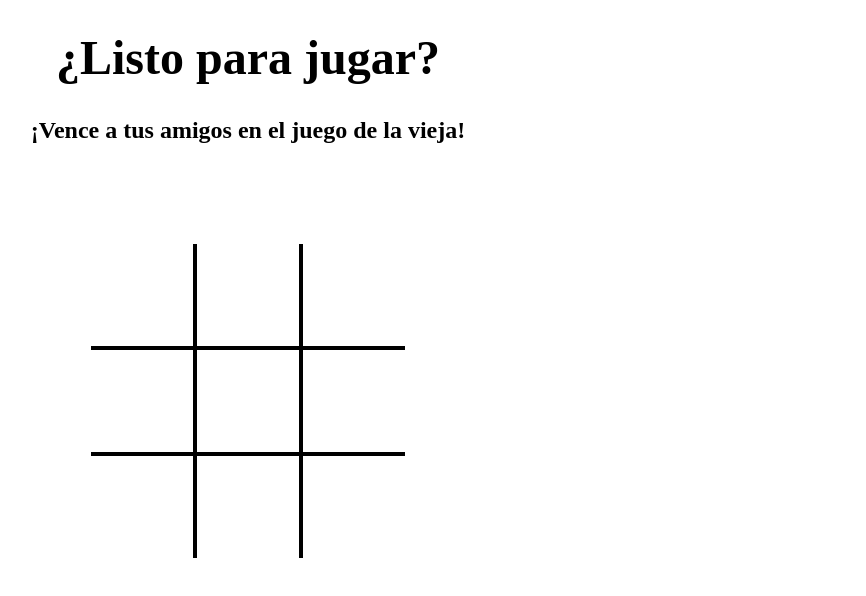
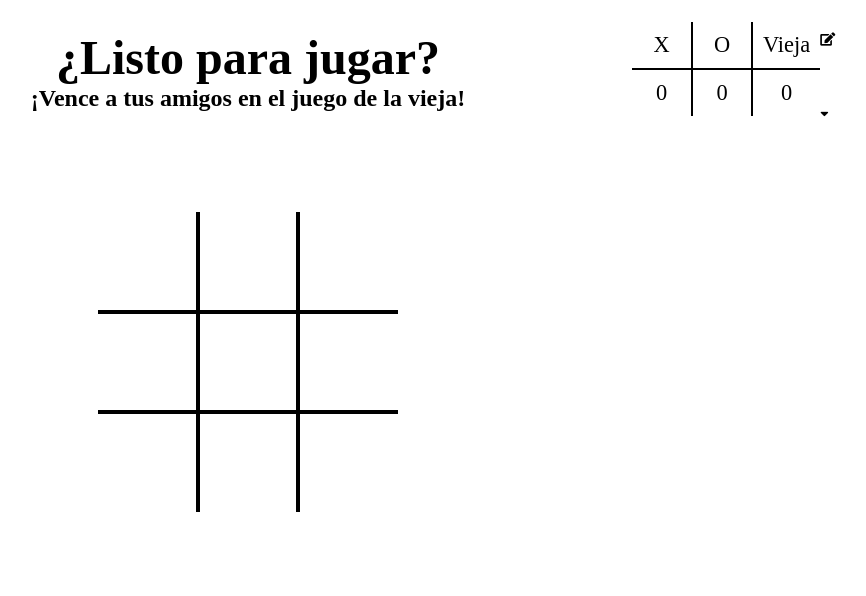
Before and after one commit to gabodt16/Angular, an Angular app in the folder ticTacToe/: page / in a window 1280 px wide. Shown: the top 596 px of the page, without its empty margins (392-1258 px from the left). Built offline with nearby package versions, Linux system fonts and the light colour scheme.

Commit message:
pop up sin animaciones y edición de nombres lista

```diff
--- a/ticTacToe/src/app/app.component.css
+++ b/ticTacToe/src/app/app.component.css
@@ -1,6 +1,9 @@
 /* Globales */
 
-*{
+* {
+	padding: 0;
+	margin: 0;
+    box-sizing:border-box;
     text-align: center;
 }
 
@@ -28,24 +31,21 @@ header h2{
 
 /* Table */
 
-table{
-    margin: 0 100px;
+#tablero table{
     display: inline-block;
     border-collapse: collapse;
-    /*background-color: aqua;*/
 }
 
-td{
+#tablero table td{
     width: 100px;
     height: 100px;
-    /*background-color: greenyellow;*/
 }
 
-td:first-child{
+#tablero table td:first-child{
     border-right: 4px solid black;
 }
 
-td:last-child{
+#tablero table td:last-child{
     border-left: 4px solid black;
 }
 
@@ -65,7 +65,7 @@ img{
     background: none;
     padding: 10px 20px;
     font-size: 20px;
-    font-family: "montserrat";
+    font-family: "montserrat", sans-serif;
     cursor: pointer;
     margin: 60px 20px;
     transition: 0.8s;
@@ -122,3 +122,112 @@ img{
 .btn1:hover::before, .btn2:hover::before{
     height: 180%;
 }
+
+/* Marcador */
+
+#marcador{
+    position: absolute;
+    bottom: 85%;
+    left: 80%;
+}
+
+#marcador table{
+    display: inline-block;
+    border-collapse: collapse;
+    font-size: 1.4rem;
+}
+
+
+
+#marcador table td{
+    width: 60px;
+    height: 35px;
+    padding: 10px;
+}
+
+#marcador table tr:first-child {
+    border-bottom: 2px solid black;
+}
+
+#marcador table td:first-child{
+    border-right: 2px solid black;
+}
+
+#marcador table td:last-child{
+    border-left: 2px solid black;
+}
+
+#marcador button{
+    background: none;
+    border: none;
+    cursor: pointer;
+}
+
+#editBnt{
+    position: absolute;
+    top: 10%;
+}
+
+/* Pop Up para editar los nombres */
+
+.overlay{
+    font-family: "monserrat", sans-serif;
+    background-color: rgba(0, 0, 0, .3);
+    position: fixed;
+    top: 0;
+    bottom: 0;
+    left: 0;
+    right: 0;
+    display: flex;
+    align-items: center;
+    justify-content: center;
+}
+
+.popUp{
+    background: #f8f8f8;
+    box-shadow: 0px 0px 5px 0px rgba(0, 0, 0, .3);
+    border-radius: 3px;
+    padding: 20px;
+    width: 35%;
+}
+
+.popUp .cerrarPopUp{
+    font-size: 16px;
+    line-height: 16px;
+    display: block;
+    text-align: right;
+    color: #bbbbbb;
+    transition: 0.3s;
+}
+
+.popUp .cerrarPopUp:hover {
+    color: #000;
+}
+
+.popUp h3{
+    font-size: 36px;
+    font-weight: 600;
+    margin-bottom: 20px;
+    /*opacity: 0;*/
+}
+
+.popUp h4{
+    font-size: 26px;
+    font-weight: 300;
+    margin-bottom: 40px;
+    /*opacity: 0;*/
+}
+
+.contenedorInputs{
+    width: 100%;
+    height: 52px;
+    margin-bottom: 20px;
+    line-height: 52px;
+    font-size: 18px;
+}
+
+.btnPopUp{
+    border-radius: 3px;
+}
+
+/* Animaciones del pop up */
--- a/ticTacToe/src/app/app.component.html
+++ b/ticTacToe/src/app/app.component.html
@@ -5,7 +5,16 @@
   <h1 *ngIf="finDelJuego" id="mensajeGanador">¡{{mensajeGanador}} <img src="{{imgGanador}}">!</h1>
 </header>
 
-<section>
+<aside id="marcador">
+  <table>
+    <tr><td>{{x}}</td> <td>{{o}}</td> <td>Vieja</td></tr>
+    <tr><td>{{ptosX}}</td> <td>{{ptosO}}</td> <td>{{ptosV}}</td></tr>
+  </table>
+  <button (click)="abrirPopUp()" id="editBnt"><i class="fas fa-edit"></i></button>
+  <button id="verPtos"><i class="fas fa-sort-down"></i></button>
+</aside><!-- #marcador -->
+
+<section id="tablero">
   <div class="contenedor">
     <table>
       <tr>
@@ -26,11 +35,32 @@
         <td (click)="ponerMarca(8)" id="casilla9"><img src="{{urls[8]}}" *ngIf="urls[8].length > 0"></td>
       </tr>
     </table>
-  </div>
+  </div><!-- .contenedor -->
 
   <button (click)="seRindio()" *ngIf="finDelJuego" class="btn btn1">¿Ya te rendiste?</button>
   <button (click)="reiniciar()" *ngIf="finDelJuego" class="btn btn2">¡Quiero la revancha!</button>
-</section>
+</section><!-- #tablero -->
+
+<section *ngIf="estadoPopUp" id="contPopUp">
+  <div class="overlay">
+    <div class="popUp">
+      <a href="#" (click)="cerrarPopUp()" id="cerrarPopUp" class="cerrarPopUp"><i class="fas fa-times"></i></a>
+      <h3>Elige tu nombre</h3>
+      <h4>y dale un toque personal</h4>
+
+      <div class="contenedorInputs">
+        <div class="imput_area">
+          Nombre del jugador 1 (x) <input [(ngModel)]="x" class="input_text">
+        </div>
+        <div class="imput_area">
+          Nombre del jugador 2 (o) <input [(ngModel)]="o" class="input_text">
+        </div>
+      </div>
+
+      <button (click)="cerrarPopUp()" class="btn btn2 btnPopUp">Listo</button>
+    </div><!-- .popUp -->
+  </div><!-- .overlay -->
+</section><!-- #contPopUp -->
 
 <footer>
 
--- a/ticTacToe/src/app/app.component.ts
+++ b/ticTacToe/src/app/app.component.ts
@@ -15,6 +15,12 @@ export class AppComponent {
   finDelJuego : boolean = false;
   imgGanador : string = "";
   mensajeGanador : string = "";
+  x : string = "X";
+  o : string = "O";
+  ptosX : number = 0;
+  ptosO : number = 0;
+  ptosV : number = 0;
+  estadoPopUp : boolean = false;
 
 
   ponerMarca(num){
@@ -42,28 +48,28 @@ export class AppComponent {
 
     if (this.urls[0] === this.urls[1] && this.urls[0] === this.urls[2] && this.urls[0] !== "") {
       this.finDelJuego = true;
-      this.mostrarMensajeGanador(true, this.urls[0])
+      this.mostrarMensajeGanador(true, this.urls[0]);
     }else if (this.urls[0] === this.urls[3] && this.urls[0] === this.urls[6] && this.urls[0] !== "") {
       this.finDelJuego = true;
-      this.mostrarMensajeGanador(true, this.urls[0])
+      this.mostrarMensajeGanador(true, this.urls[0]);
     }else if (this.urls[0] === this.urls[4] && this.urls[0] === this.urls[8] && this.urls[0] !== "") {
       this.finDelJuego = true;
-      this.mostrarMensajeGanador(true, this.urls[0])
+      this.mostrarMensajeGanador(true, this.urls[0]);
     }else if (this.urls[1] === this.urls[4] && this.urls[1] === this.urls[7] && this.urls[1] !== "") {
       this.finDelJuego = true;
-      this.mostrarMensajeGanador(true, this.urls[1])
+      this.mostrarMensajeGanador(true, this.urls[1]);
     }else if (this.urls[2] === this.urls[5] && this.urls[2] === this.urls[8] && this.urls[2] !== "") {
       this.finDelJuego = true;
-      this.mostrarMensajeGanador(true, this.urls[2])
+      this.mostrarMensajeGanador(true, this.urls[2]);
     }else if (this.urls[2] === this.urls[4] && this.urls[2] === this.urls[6] && this.urls[2] !== "") {
       this.finDelJuego = true;
-      this.mostrarMensajeGanador(true, this.urls[2])
+      this.mostrarMensajeGanador(true, this.urls[2]);
     }else if (this.urls[3] === this.urls[4] && this.urls[3] === this.urls[5] && this.urls[3] !== "") {
       this.finDelJuego = true;
-      this.mostrarMensajeGanador(true, this.urls[3])
+      this.mostrarMensajeGanador(true, this.urls[3]);
     }else if (this.urls[6] === this.urls[7] && this.urls[6] === this.urls[8] && this.urls[6] !== "") {
       this.finDelJuego = true;
-      this.mostrarMensajeGanador(true, this.urls[6])
+      this.mostrarMensajeGanador(true, this.urls[6]);
     }else if (!result){
       this.finDelJuego = true;
       this.mostrarMensajeGanador(false, "");
@@ -74,11 +80,17 @@ export class AppComponent {
     if (selector) {
       this.imgGanador = ganador;
       this.mensajeGanador = "Felicidades el ganador es ";
+      if (ganador === "../assets/FotoX.jpg") {
+        this.ptosX ++;
+      } else {
+        this.ptosO ++;
+      }
     } else {
       let num = Math.floor(Math.random() * this.viejas.length);
       console.log(num);
       this.imgGanador = this.viejas[num];
       this.mensajeGanador = "Que mal, la vieja ganó... ";
+      this.ptosV ++;
     }
 
   }
@@ -91,6 +103,17 @@ export class AppComponent {
   }
 
   seRindio(){
+    this.reiniciar();
+    this.ptosX = 0;
+    this.ptosO = 0;
+    this.ptosV = 0;
+  }
 
+  abrirPopUp(){
+    this.estadoPopUp = true;
+  }
+
+  cerrarPopUp(){
+    this.estadoPopUp = false;
   }
 }
--- a/ticTacToe/src/index.html
+++ b/ticTacToe/src/index.html
@@ -7,6 +7,8 @@
 
   <meta name="viewport" content="width=device-width, initial-scale=1">
   <link rel="icon" type="image/x-icon" href="favicon.ico">
+  <link href="https://fonts.googleapis.com/css?family=Montserrat:300,400,600|Open+Sans" rel="stylesheet">
+  <link rel="stylesheet" href="https://use.fontawesome.com/releases/v5.6.3/css/all.css" integrity="sha384-UHRtZLI+pbxtHCWp1t77Bi1L4ZtiqrqD80Kn4Z8NTSRyMA2Fd33n5dQ8lWUE00s/" crossorigin="anonymous">
 </head>
 <body>
   <app-root></app-root>
```
